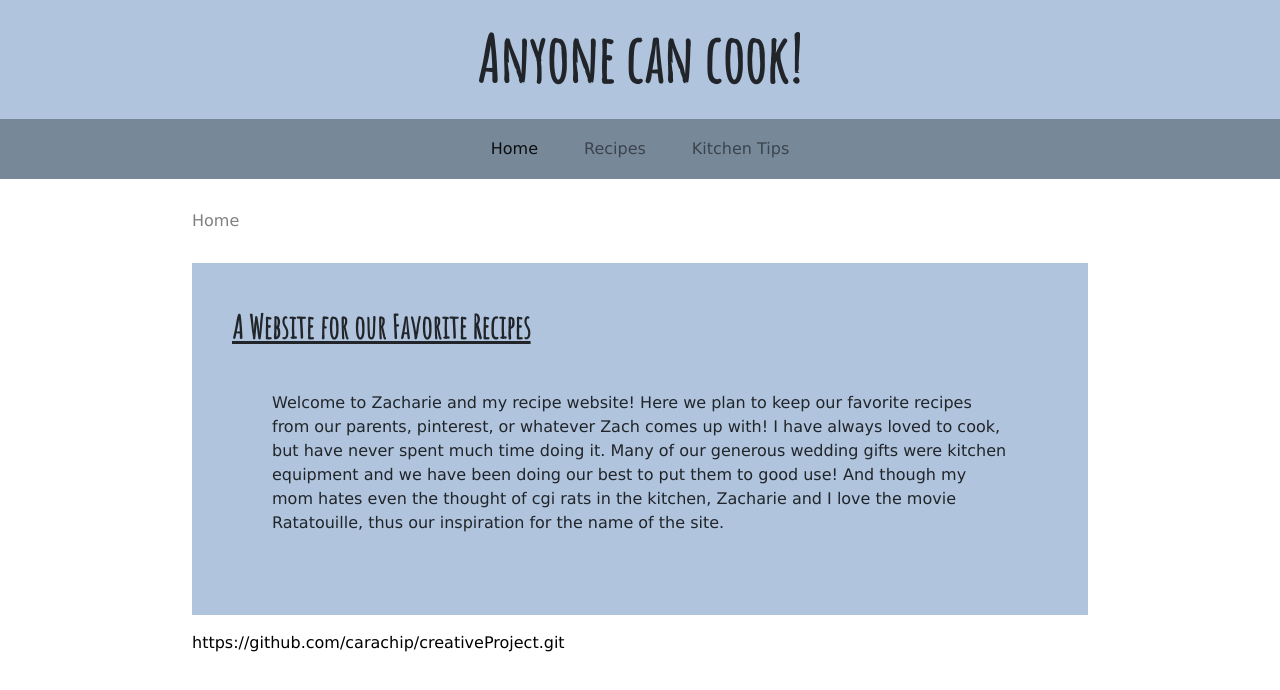
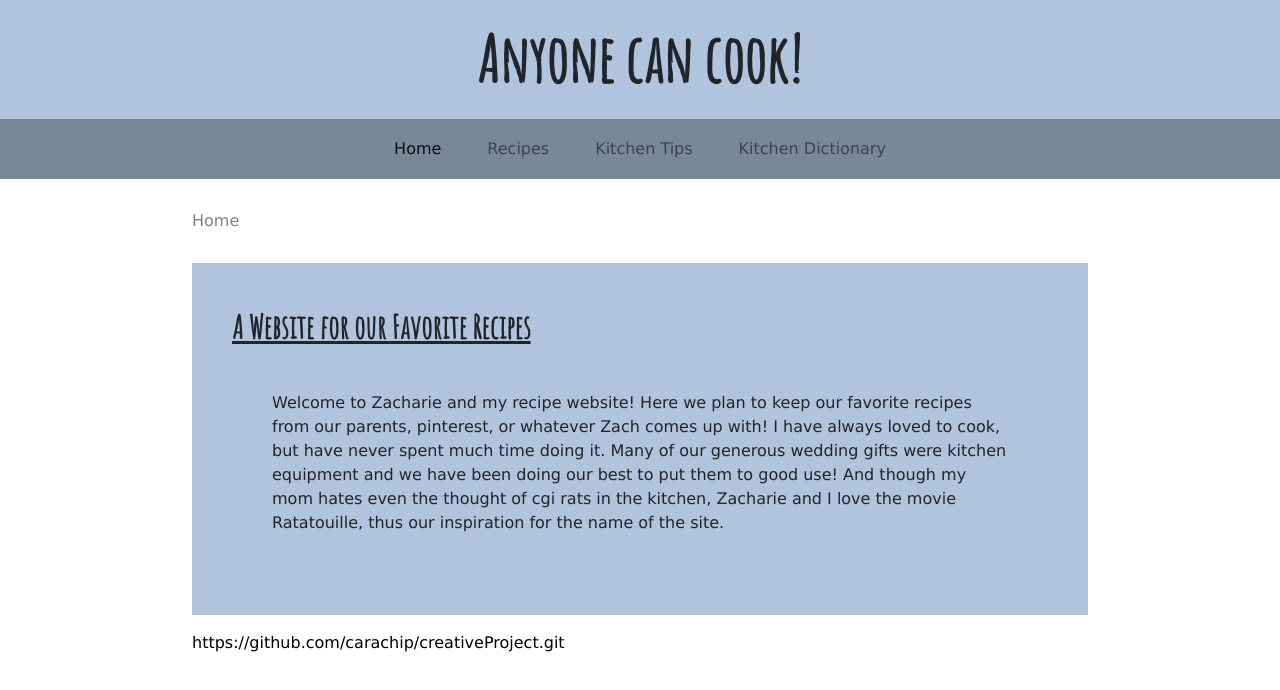
Before and after one commit to carachip/creativeProject, a plain HTML site: page index.html in a window 1280 px wide. Drawn offline with nearby package versions, Linux system fonts and the light colour scheme.

Commit message:
added dictionary to navbar

```diff
--- a/index.html
+++ b/index.html
@@ -15,6 +15,7 @@
                 <li class="nav-item active"><a class="nav-link" href="index.html">Home</a></li>
                 <li class="nav-item"><a class="nav-link" href="recipes.html">Recipes</a></li>
                 <li class="nav-item"><a class="nav-link" href="tips.html">Kitchen Tips</a></li>
+                <li class="nav-item"><a class="nav-link" href="dictionary.html">Kitchen Dictionary</a></li>
               </ul>
             </div>
         </nav>
```
